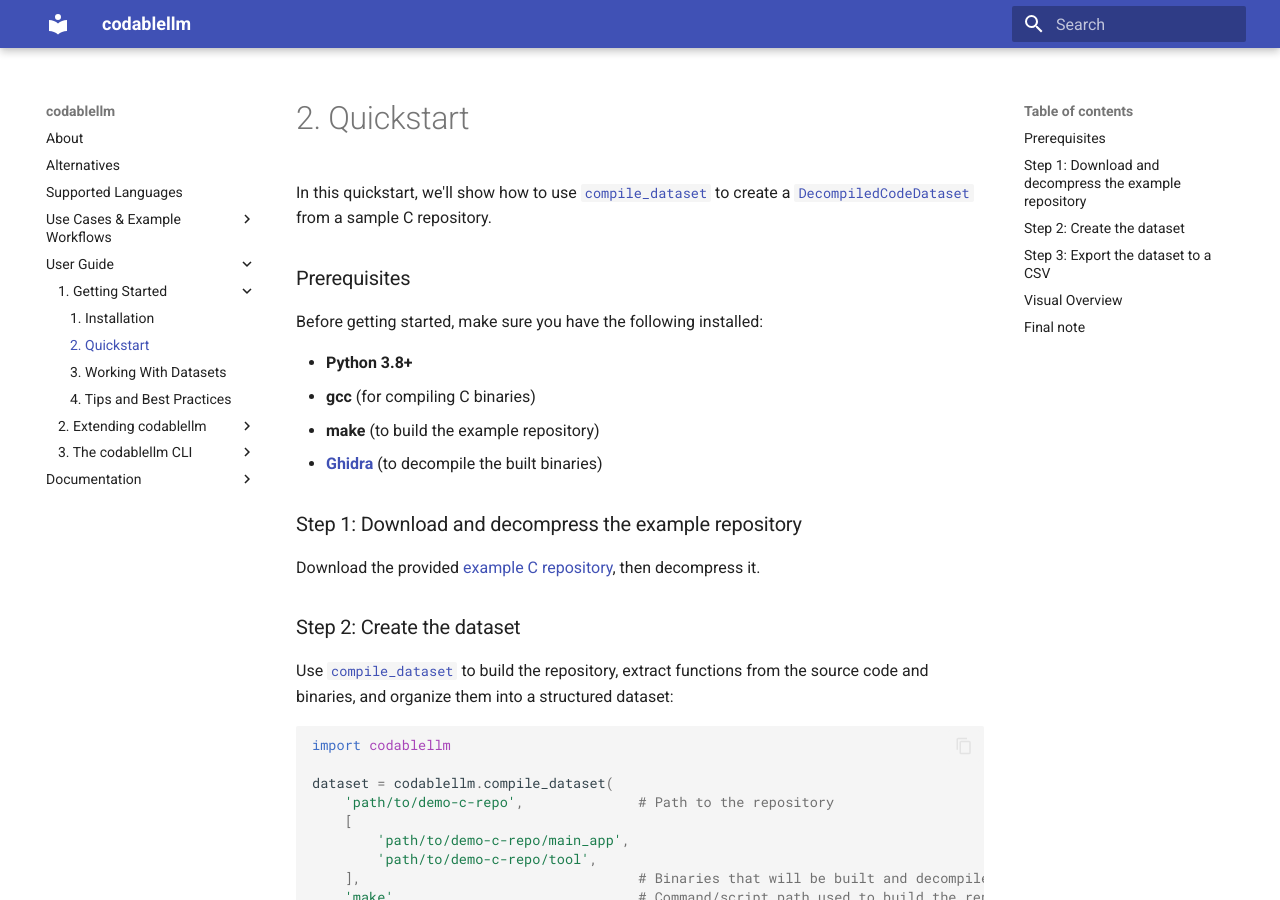
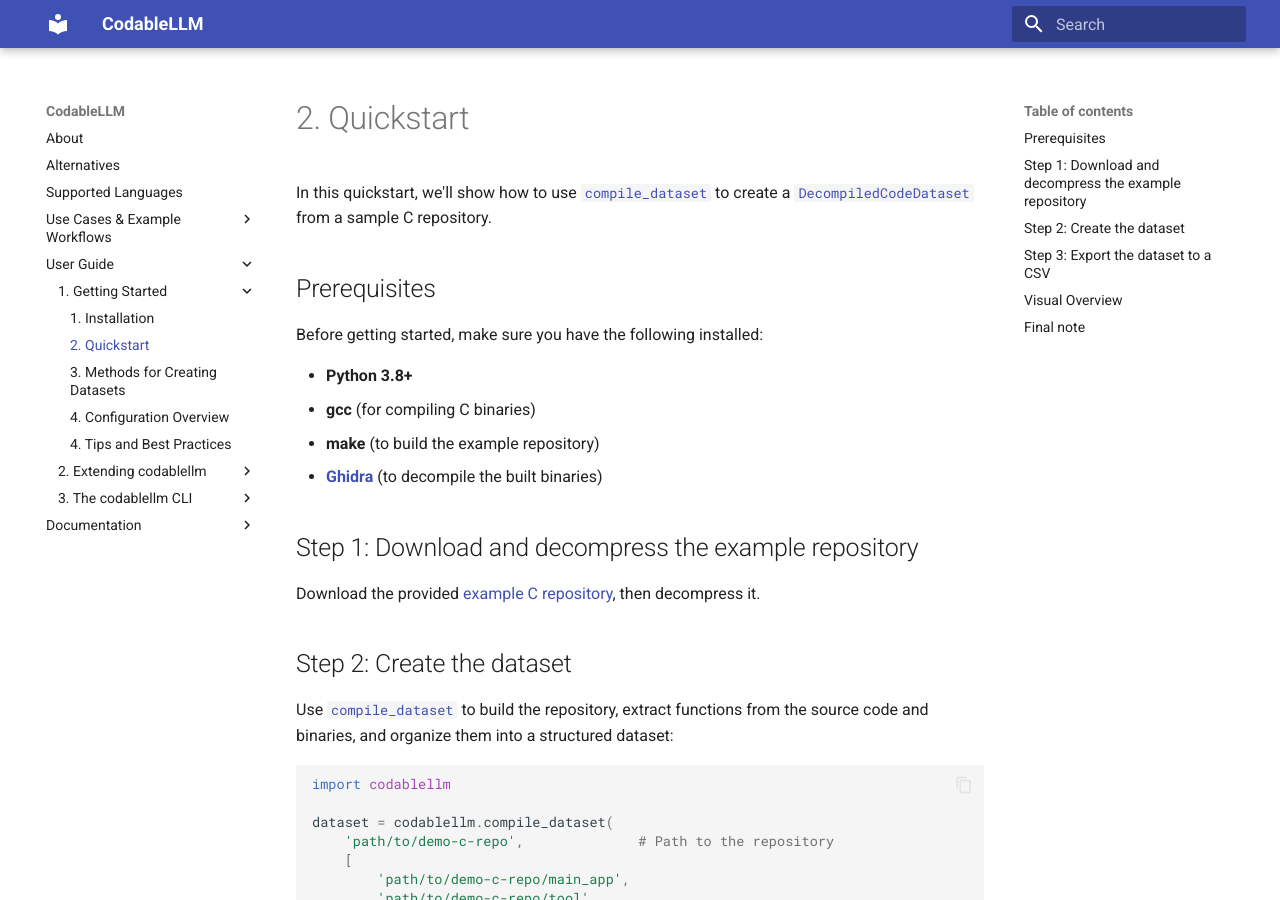
Before and after one commit to lerlyi/codablellm, an MkDocs documentation site: the page built from docs/User Guide/1. Getting Started/2. Quickstart.md, in a window 1280 px wide and 900 px high. Built offline with MkDocs 1.6.1 and Material for MkDocs 9.7.7, drawn with Linux system fonts in a browser that asks for light colours.

Commit message:
dataset creation and configuration guides

````diff
--- a/docs/User Guide/1. Getting Started/2. Quickstart.md
+++ b/docs/User Guide/1. Getting Started/2. Quickstart.md
@@ -2,7 +2,7 @@
 
 In this quickstart, we'll show how to use [`compile_dataset`](../../../documentation/codablellm/#codablellm.compile_dataset) to create a [`DecompiledCodeDataset`](../../../documentation/codablellm/dataset/#codablellm.dataset.DecompiledCodeDataset) from a sample C repository.
 
-### Prerequisites
+## Prerequisites
 
 Before getting started, make sure you have the following installed:
 
@@ -11,11 +11,11 @@
 - **make** (to build the example repository)
 - **[Ghidra](https://github.com/NationalSecurityAgency/ghidra)** (to decompile the built binaries)
 
-### Step 1: Download and decompress the example repository
+## Step 1: Download and decompress the example repository
 
 Download the provided [example C repository](https://github.com/dmanuel64/codablellm/raw/refs/heads/main/examples/demo-c-repo.zip), then decompress it.
 
-### Step 2: Create the dataset
+## Step 2: Create the dataset
 
 Use [`compile_dataset`](../../../documentation/codablellm/#codablellm.compile_dataset) to build the repository, extract functions from the source code and binaries, and organize them into a structured dataset:
 
@@ -34,7 +34,7 @@
 
 When [`compile_dataset`](../../../documentation/codablellm/#codablellm.compile_dataset) is called, `codablellm` first executes the build command (`make` in this case) to build the binaries of the repository (`path/to/demo-c-repo/main_app` and `path/to/demo-c-repo/tool`). Then, it extracts functions from both the source code and the built binaries (using Ghidra to decompile the binaries). These functions are compared and mapped, creating a [`DecompiledCodeDataset`](../../../documentation/codablellm/dataset/#codablellm.dataset.DecompiledCodeDataset). This dataset allows you to see decompiled functions alongside their potential corresponding source code functions, offering a bridge between low-level and high-level representations.
 
-### Step 3: Export the dataset to a CSV
+## Step 3: Export the dataset to a CSV
 
 Finally, export your dataset into a CSV file. For more export formats, see [`Dataset.save_as`](../../../documentation/codablellm/dataset/#codablellm.dataset.Dataset.save_as):
 
@@ -42,11 +42,11 @@
 dataset.save_as('./demo-c-repo-dataset.csv')
 ```
 
-### Visual Overview
+## Visual Overview
 
 ![visual overview](../../images/quickstart_workflow.png "Visual Overview")
 
-### Final note
+## Final note
 
 This quickstart provides a minimal working example of how codablellm can create datasets from a simple C project. In the following sections, we'll dive deeper into:
 
--- a/mkdocs.yaml
+++ b/mkdocs.yaml
@@ -1,4 +1,4 @@
-site_name: codablellm
+site_name: CodableLLM
 theme:
   name: material
   features:
````
Also changed, not shown: docs/User Guide/1. Getting Started/3. Methods for Creating Datasets.md (added, +46 -0 lines), docs/User Guide/1. Getting Started/4. Configuration Overview.md (added, +112 -0 lines), docs/User Guide/1. Getting Started/3. Working With Datasets.md (deleted), 1 other file.
